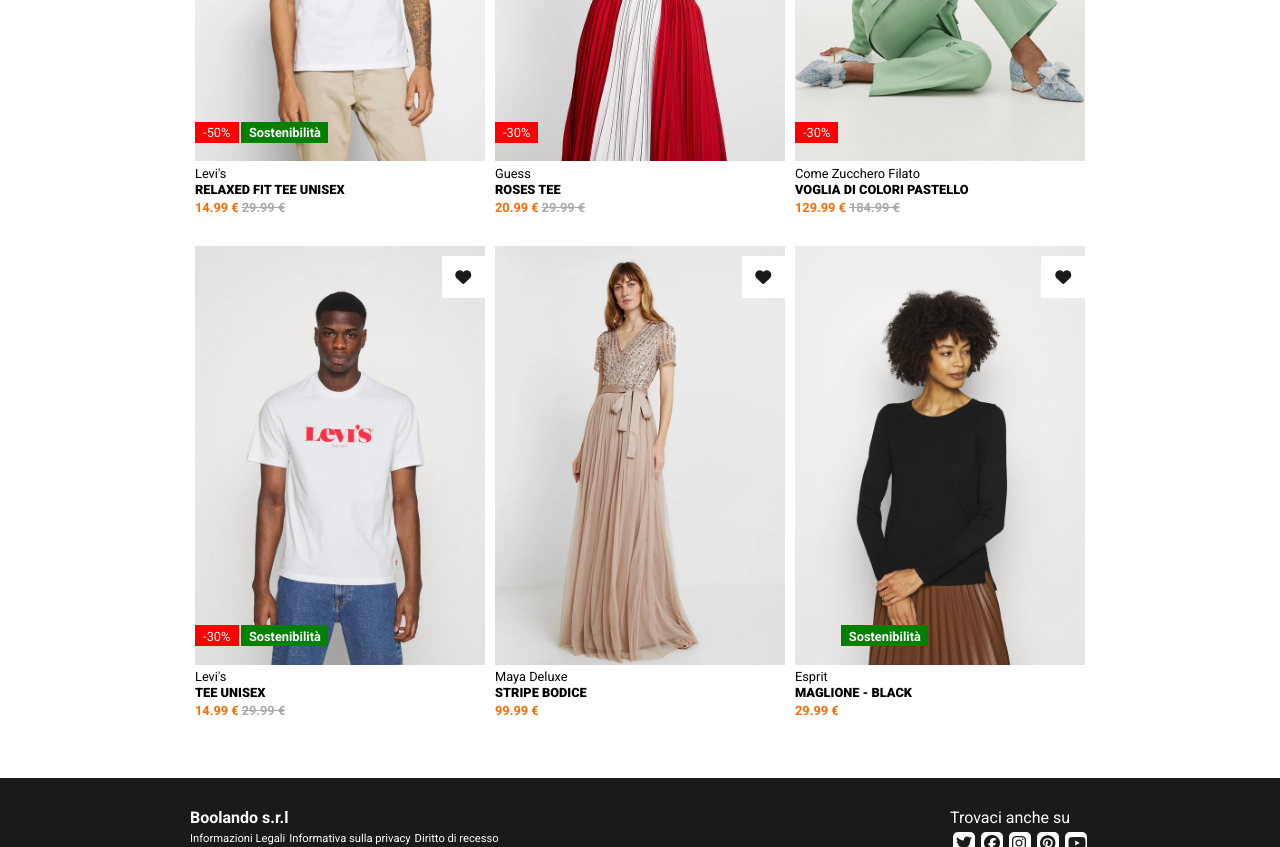
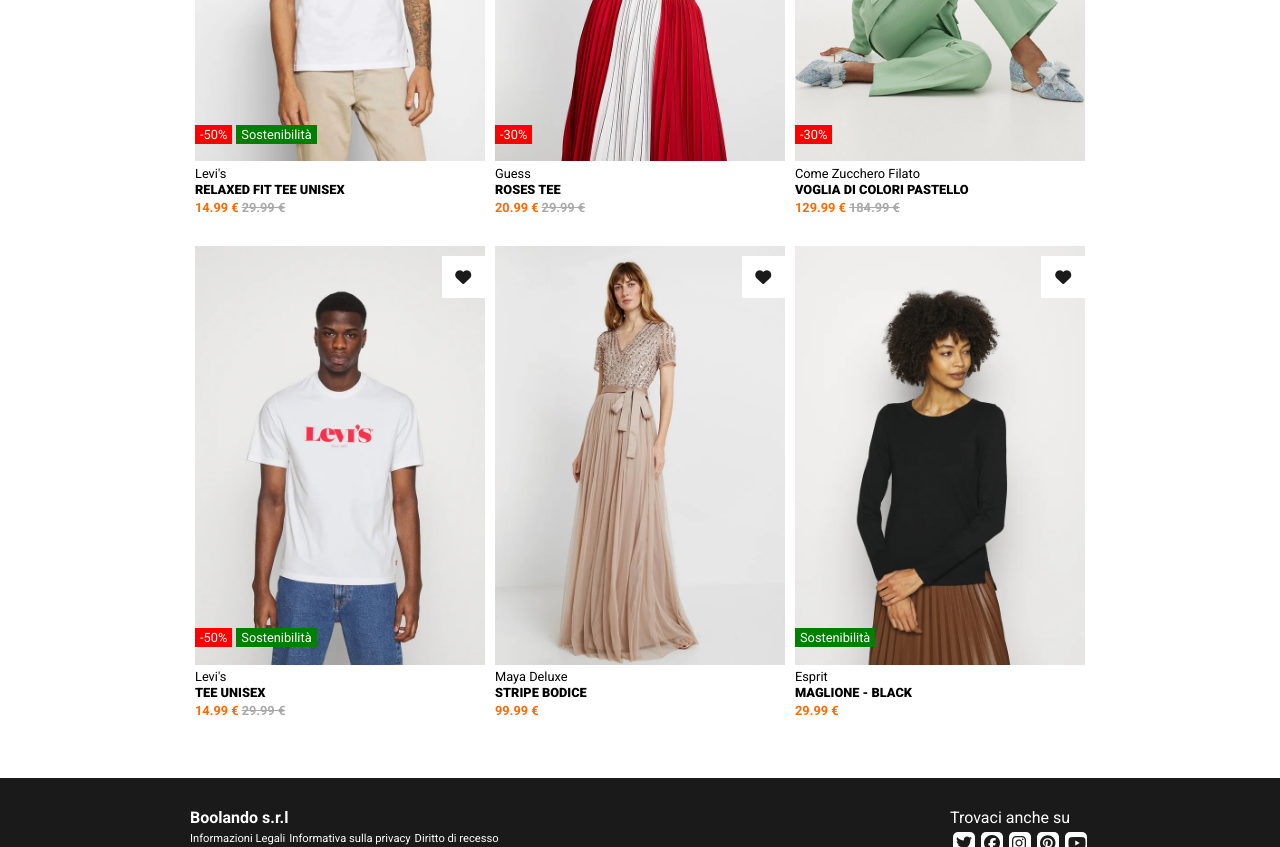
Before and after one commit to fabioferrero90/html-css-boolando, a plain HTML site: page index.html in a window 1280 px wide. Shown: the part 360-1207 px from the top of the page. Drawn offline with Linux system fonts and the light colour scheme.

Commit message:
[fix] widget logic

```diff
--- a/assets/css/style.css
+++ b/assets/css/style.css
@@ -46,6 +46,10 @@
 
 .absol {
   position:absolute;
+}
+
+.inl-block {
+  display:inline-block;
 }
 
 .secondary_pic {
@@ -131,17 +135,19 @@
   right:0;
 }
 
+.widget {
+  bottom:20px;
+  left:0;
+  z-index:998;
+}
+
 .discount {
   background-color: red;
   color:white;
   text-align: center;
   font-size:.8rem;
   vertical-align: center;
-  height:5%;
-  width:15%;
-  z-index:998;
-  bottom:20px;
-  left:0;
+  padding: 2px 5px;
 }
 
 .discount span {
@@ -150,17 +156,13 @@
   transform: translate(-50%, -50%);
 }
 
-.keyword {
+  .keyword {
   background-color: green;
   color:white;
   text-align: center;
   font-size:.8rem;
   vertical-align: center;
-  height:5%;
-  width:30%;
-  z-index:998;
-  bottom:20px;
-  left:16%;
+  padding: 2px 5px;
 }
 
 .keyword span {
--- a/index.html
+++ b/index.html
@@ -45,9 +45,9 @@
           <div class="wishlist-button absol">
             <i class="fas fa-heart absol"></i>
           </div>
-          <div>
-            <div class="discount absol"><span class="absol">-50%</span></div>
-            <div class="keyword absol"><span class="absol">Sostenibilità</span></div>
+          <div class="widget absol">
+            <div class="inl-block"><span class="discount ">-50%</span></div>
+            <div class="inl-block"><span class="keyword">Sostenibilità</span></div>
           </div>
           <div class="prod_pics">
             <img class="main_pic absol" src="assets/img/products/1/1.webp" alt="Relaxed fit Tee Unisex Pr">
@@ -72,8 +72,8 @@
           </div>
 
           <!-- Gallery Widgets  -->
-          <div class="widgets">
-            <div class="discount absol"><span class="absol">-30%</span></div>
+          <div class="widget absol">
+            <div class="inl-block"><span class="discount ">-30%</span></div>
           </div>
 
           <!-- Product Gallery  -->
@@ -102,8 +102,8 @@
           </div>
 
           <!-- Gallery Widgets  -->
-          <div class="widgets">
-            <div class="discount absol"><span class="absol">-30%</span></div>
+          <div class="widget absol">
+            <div class="inl-block"><span class="discount ">-30%</span></div>
           </div>
 
           <!-- Product Gallery  -->
@@ -133,9 +133,9 @@
           </div>
 
           <!-- Gallery Widgets  -->
-          <div class="widgets">
-            <div class="discount absol"><span class="absol">-30%</span></div>
-            <div class="keyword absol"><span class="absol">Sostenibilità</span></div>
+          <div class="widget absol">
+            <div class="inl-block"><span class="discount ">-50%</span></div>
+            <div class="inl-block"><span class="keyword">Sostenibilità</span></div>
           </div>
 
           <!-- Product Gallery  -->
@@ -190,8 +190,8 @@
           </div>
 
           <!-- Gallery Widgets  -->
-          <div class="widgets">
-            <div class="keyword absol"><span class="absol">Sostenibilità</span></div>
+          <div class="widget absol">
+            <div class="inl-block"><span class="keyword">Sostenibilità</span></div>
           </div>
 
           <!-- Product Gallery  -->
```
